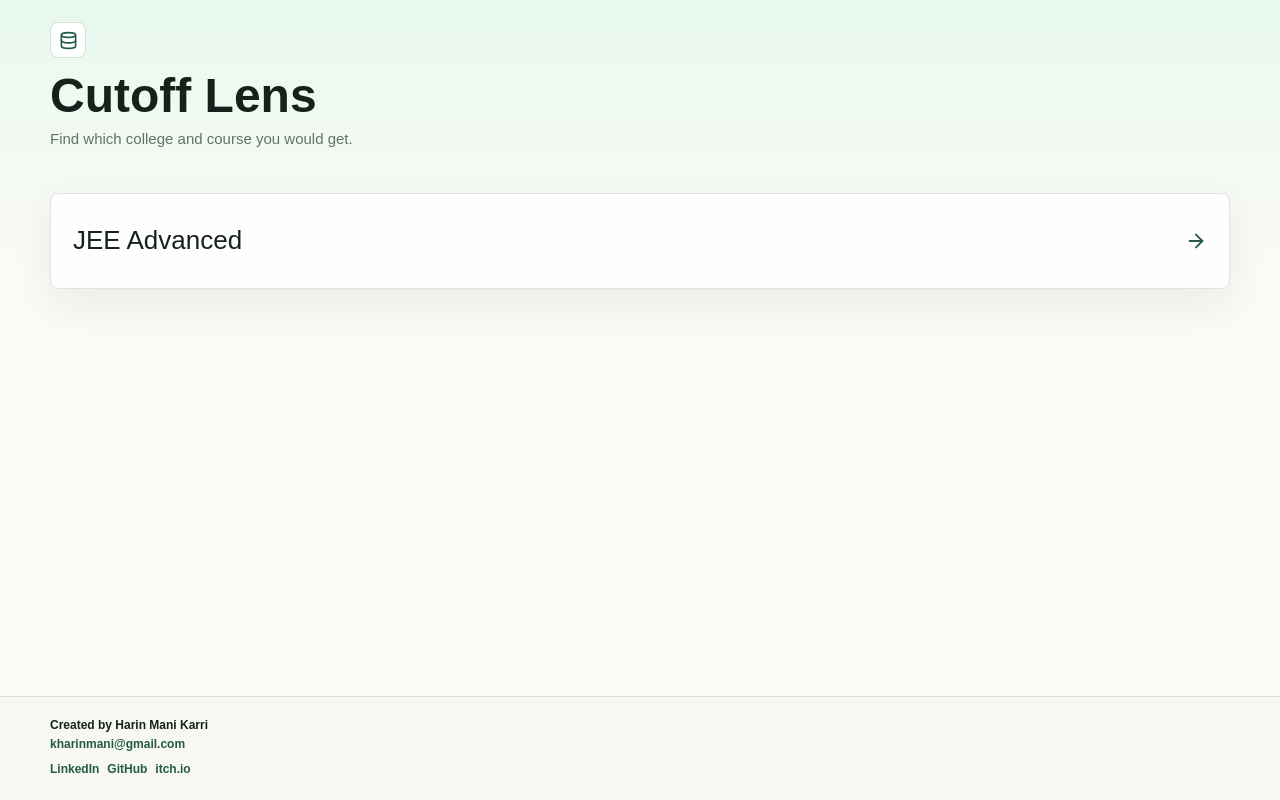
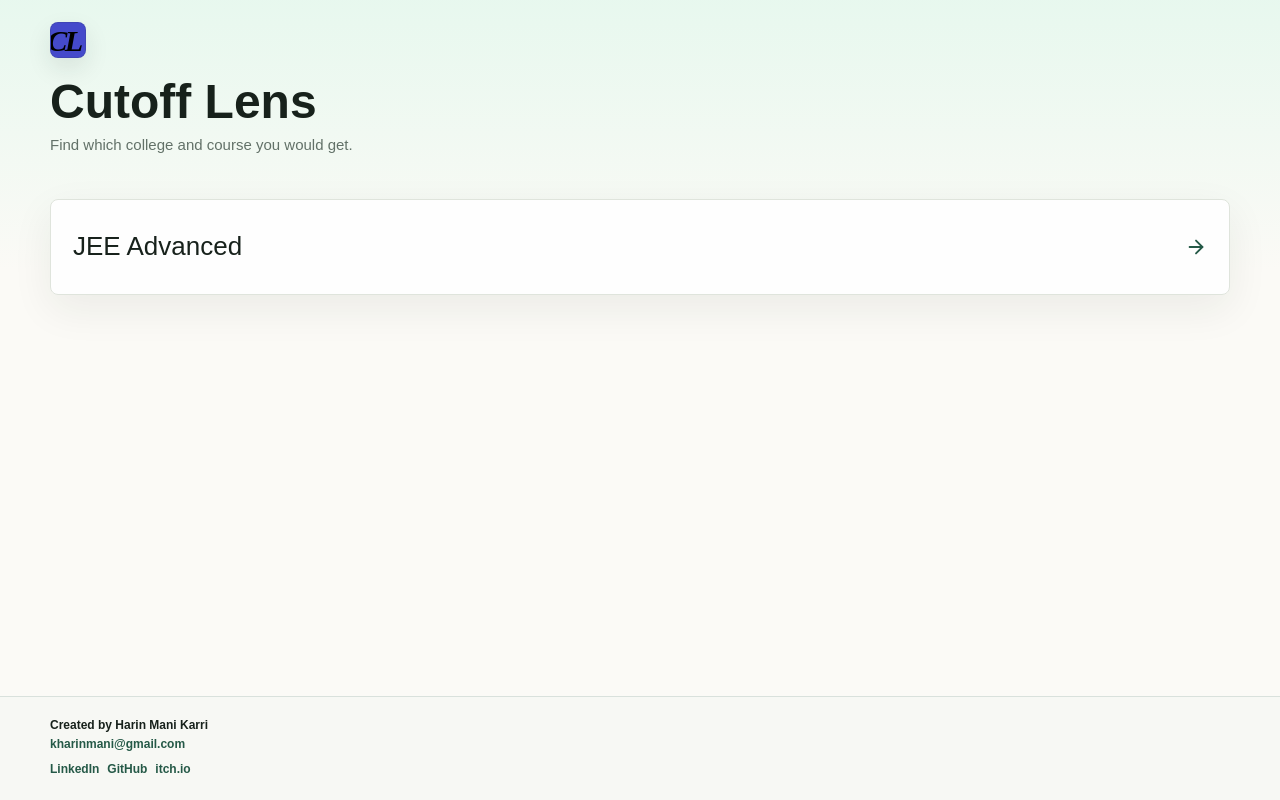
Before and after one commit to HarinManiK/cutoff_lens, a Next.js app: page / in a window 1280 px wide. Built offline with nearby package versions, Linux system fonts and the light colour scheme.

Commit message:
Add Cutoff Lens logo branding

```diff
--- a/src/app/globals.css
+++ b/src/app/globals.css
@@ -60,16 +60,37 @@ button {
   padding: 22px 0 18px;
 }
 
-.brand-mark {
+.logo-mark {
   display: inline-flex;
   width: 36px;
   height: 36px;
   align-items: center;
   justify-content: center;
-  border: 1px solid rgba(37, 89, 71, 0.18);
+  overflow: hidden;
+  border: 1px solid rgba(31, 41, 35, 0.12);
   border-radius: 8px;
-  background: #ffffff;
-  color: var(--moss);
+  background: #454acb;
+  box-shadow: 0 10px 24px rgba(31, 41, 35, 0.1);
+}
+
+.logo-mark img {
+  width: 100%;
+  height: 100%;
+  display: block;
+  object-fit: cover;
+}
+
+.logo-mark--page {
+  width: 42px;
+  height: 42px;
+  flex: 0 0 auto;
+}
+
+.page-title-row {
+  display: flex;
+  align-items: center;
+  gap: 12px;
+  margin-top: 14px;
 }
 
 .page-title {
--- a/src/app/layout.tsx
+++ b/src/app/layout.tsx
@@ -5,6 +5,11 @@ import "./globals.css";
 export const metadata: Metadata = {
   title: "Cutoff Lens",
   description: "Counselling cutoff explorer for Indian entrance exams.",
+  icons: {
+    icon: "/logo.svg",
+    shortcut: "/logo.svg",
+    apple: "/logo.svg",
+  },
 };
 
 export default function RootLayout({
--- a/src/app/page.tsx
+++ b/src/app/page.tsx
@@ -1,14 +1,12 @@
-import { Database } from "lucide-react";
 import { ExamCard } from "@/components/ExamCard";
+import { LogoMark } from "@/components/LogoMark";
 
 export default function Home() {
   return (
     <main className="page-shell">
       <header className="topbar">
         <div>
-          <span className="brand-mark" aria-hidden="true">
-            <Database size={19} />
-          </span>
+          <LogoMark />
           <h1 className="page-title" style={{ marginTop: 14 }}>
             Cutoff Lens
           </h1>
--- a/src/components/JeeAdvancedExplorer.tsx
+++ b/src/components/JeeAdvancedExplorer.tsx
@@ -20,6 +20,7 @@ import {
   shortenInstituteName,
 } from "@/lib/display";
 import { cutoffMatchesSearch, programMatchesSearch } from "@/lib/search";
+import { LogoMark } from "@/components/LogoMark";
 import type { ColumnKey, CutoffResult, CutoffsResponse, GenderFilter } from "@/lib/types";
 
 type MultiFilterKey = "institute" | "program" | "degree" | "duration" | "programType";
@@ -539,9 +540,10 @@ export function JeeAdvancedExplorer() {
             <ArrowLeft size={15} />
             Exams
           </Link>
-          <h1 className="page-title" style={{ marginTop: 14 }}>
-            JEE Advanced
-          </h1>
+          <div className="page-title-row">
+            <LogoMark className="logo-mark--page" />
+            <h1 className="page-title">JEE Advanced</h1>
+          </div>
           <p className="page-kicker">based on 2025 official data (Round 5)</p>
         </div>
       </header>
--- /dev/null
+++ b/src/components/LogoMark.tsx
@@ -0,0 +1,13 @@
+import Image from "next/image";
+
+type LogoMarkProps = {
+  className?: string;
+};
+
+export function LogoMark({ className = "" }: LogoMarkProps) {
+  return (
+    <span className={["logo-mark", className].filter(Boolean).join(" ")} aria-hidden="true">
+      <Image src="/logo.svg" alt="" width={96} height={96} />
+    </span>
+  );
+}
```
Also changed, not shown: public/logo.svg (added).
